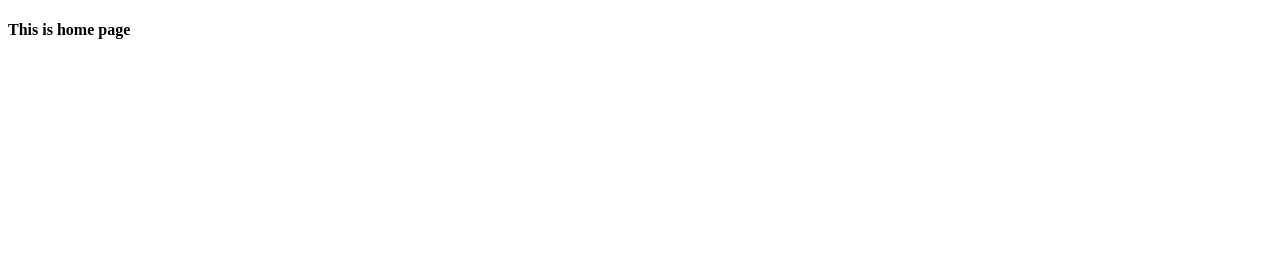
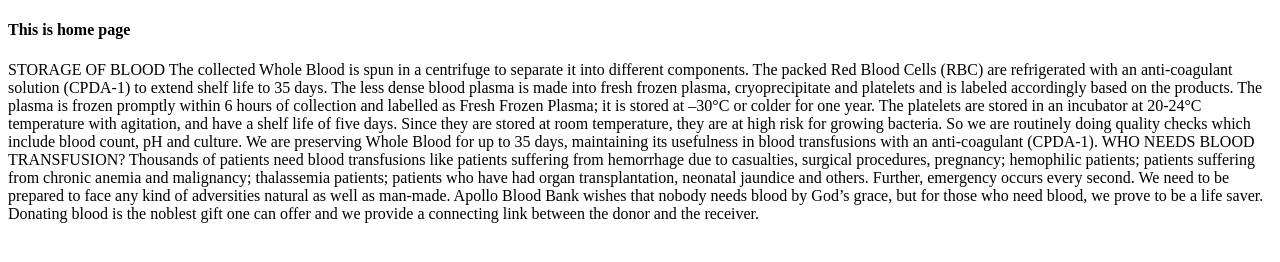
Before and after one commit to arafat-cse/satkhirabloodbank, a plain HTML site: page home.html in a window 1280 px wide. Drawn offline with Linux system fonts and the light colour scheme.

Commit message:
home description

```diff
--- a/home.html
+++ b/home.html
@@ -5,5 +5,14 @@
 </head>
 <body>
 	<h4>This is home page </h4>
+	<p>STORAGE OF BLOOD
+
+The collected Whole Blood is spun in a centrifuge to separate it into different components. The packed Red Blood Cells (RBC) are refrigerated with an anti-coagulant solution (CPDA-1) to extend shelf life to 35 days. The less dense blood plasma is made into fresh frozen plasma, cryoprecipitate and platelets and is labeled accordingly based on the products. The plasma is frozen promptly within 6 hours of collection and labelled as Fresh Frozen Plasma; it is stored at –30°C or colder for one year.
+
+The platelets are stored in an incubator at 20-24°C temperature with agitation, and have a shelf life of five days. Since they are stored at room temperature, they are at high risk for growing bacteria. So we are routinely doing quality checks which include blood count, pH and culture. We are preserving Whole Blood for up to 35 days, maintaining its usefulness in blood transfusions with an anti-coagulant (CPDA-1).
+
+WHO NEEDS BLOOD TRANSFUSION?
+
+Thousands of patients need blood transfusions like patients suffering from hemorrhage due to casualties, surgical procedures, pregnancy; hemophilic patients; patients suffering from chronic anemia and malignancy; thalassemia patients; patients who have had organ transplantation, neonatal jaundice and others. Further, emergency occurs every second. We need to be prepared to face any kind of adversities natural as well as man-made. Apollo Blood Bank wishes that nobody needs blood by God’s grace, but for those who need blood, we prove to be a life saver. Donating blood is the noblest gift one can offer and we provide a connecting link between the donor and the receiver. </p>
 </body>
 </html>
```
